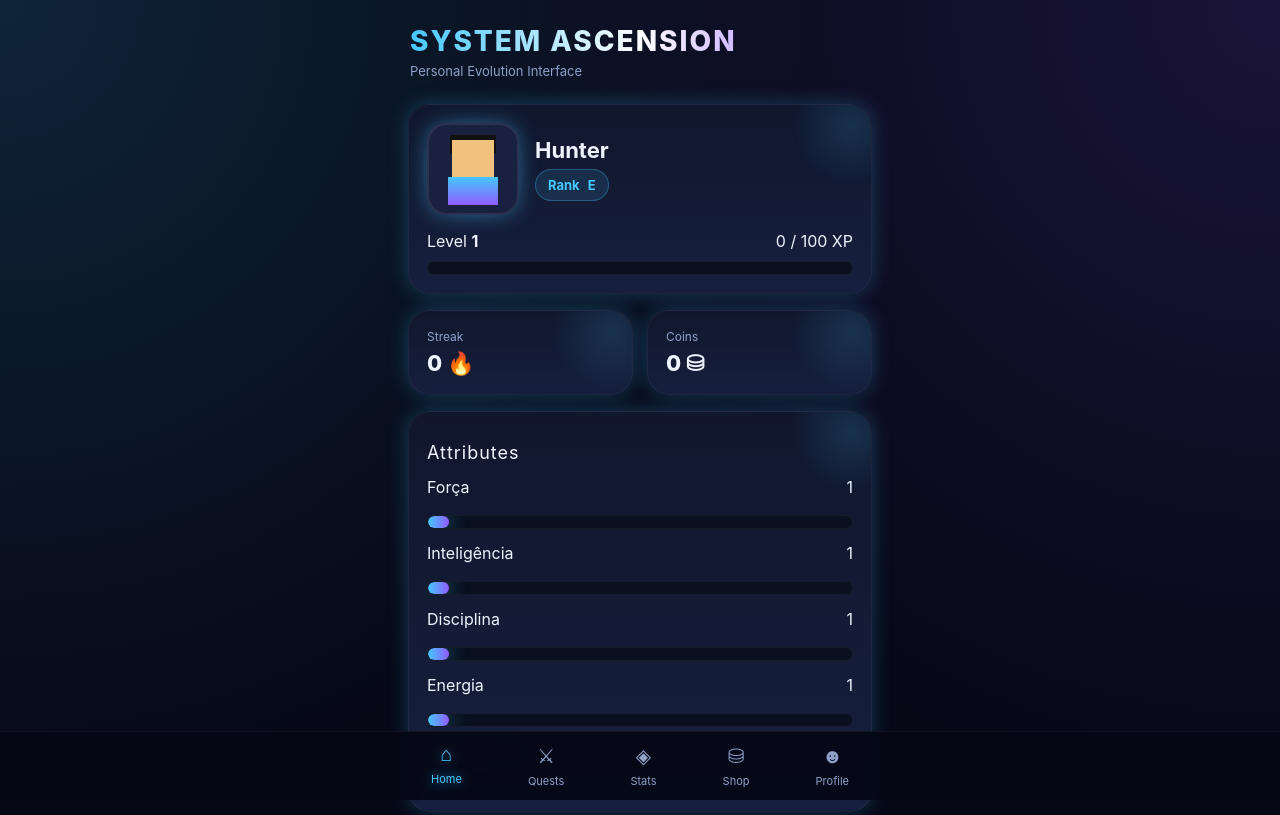
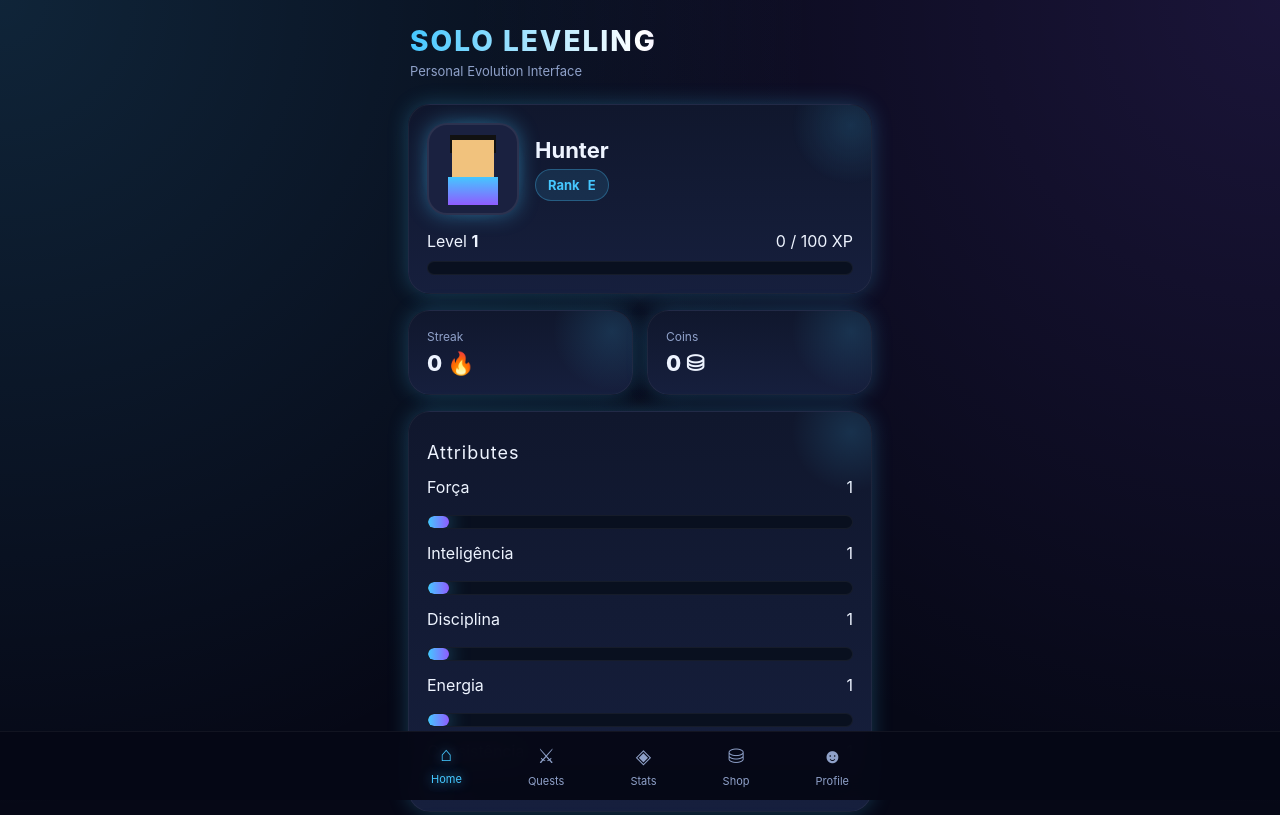
Before and after one commit to wesleisr/desenvolvimento_web, a plain HTML site: page index.html in a window 1280 px wide. Shown: the top 815 px of the page. Drawn offline with Linux system fonts and the light colour scheme.

Commit message:
Update index.html

```diff
--- a/index.html
+++ b/index.html
@@ -760,7 +760,7 @@ select.input{
 <div class="app">
 
 <header>
-  <div class="system-title">SYSTEM ASCENSION</div>
+  <div class="system-title">SOLO LEVELING</div>
   <div class="system-sub">Personal Evolution Interface</div>
 </header>
 
```
